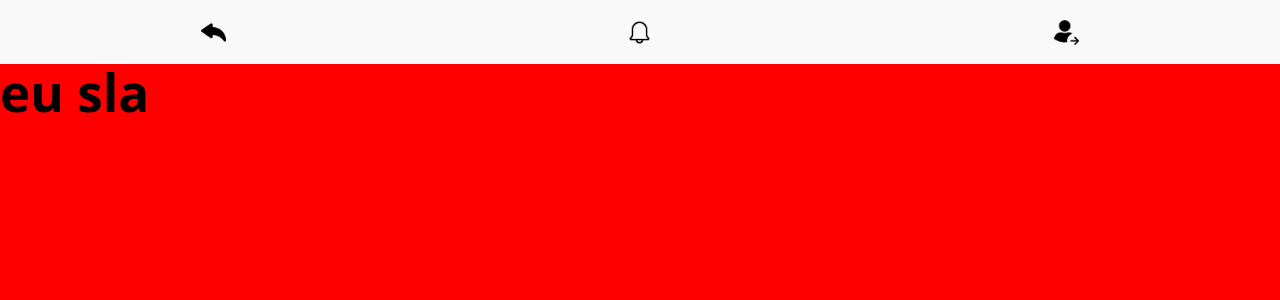
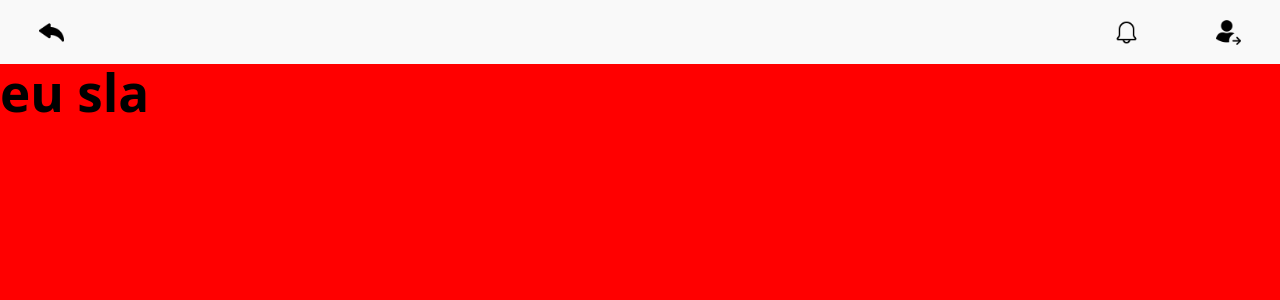
Before and after one commit to santjonatas/royal.lux.frontend, a React (Vite) app: page /profile in a window 1280 px wide. Shown: the top 300 px of the page. Built offline with nearby package versions, Linux system fonts and the light colour scheme.

Commit message:
ajustando header profile

```diff
--- a/src/layouts/Header/Header.tsx
+++ b/src/layouts/Header/Header.tsx
@@ -12,8 +12,8 @@ export default function Header({ toggleSidebar }: HeaderProps) {
     return (
         <header id="header-component">
             <ButtonMenu onClick={toggleSidebar} />
-            <InputSearch />
-            <ButtonBell />
+            <InputSearch></InputSearch>
+            <ButtonBell></ButtonBell>
             <ButtonLogout></ButtonLogout>
         </header>
     );
--- a/src/layouts/HeaderProfile/HeaderProfile.css
+++ b/src/layouts/HeaderProfile/HeaderProfile.css
@@ -8,3 +8,13 @@
 
     background-color: #F9F9F9;
 }
+
+#div-space-header{
+    display: flex;
+    justify-content: start;
+    align-items: center;
+    gap: 10px;
+
+    width: 70%;
+    height: 35px;
+}
--- a/src/layouts/HeaderProfile/HeaderProfile.tsx
+++ b/src/layouts/HeaderProfile/HeaderProfile.tsx
@@ -7,6 +7,7 @@ export default function HeaderProfile() {
     return (
         <header id="header-profile-component">
             <ButtonBack></ButtonBack>
+            <div id="div-space-header"></div>
             <ButtonBell></ButtonBell>
             <ButtonLogout></ButtonLogout>
         </header>
```
